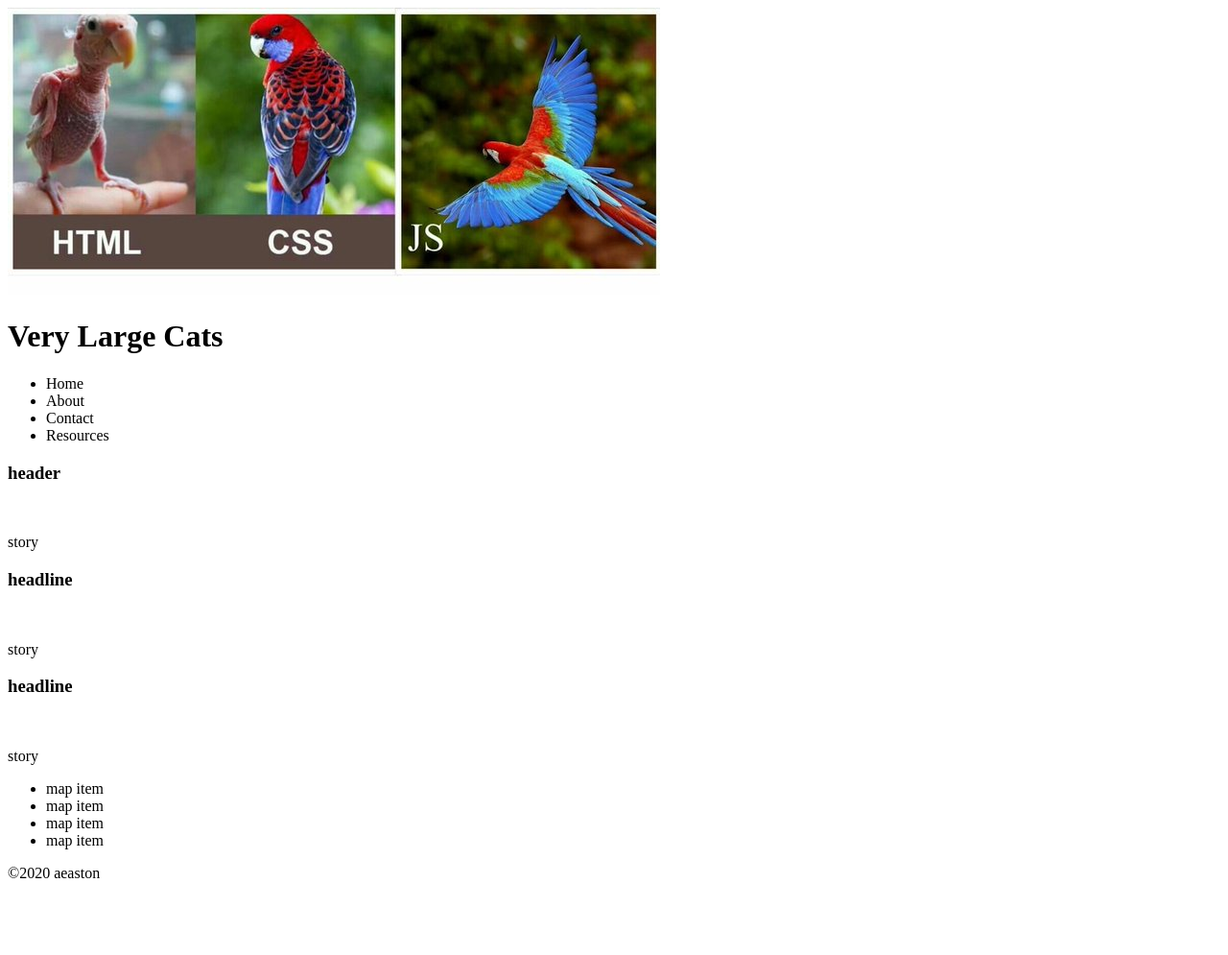
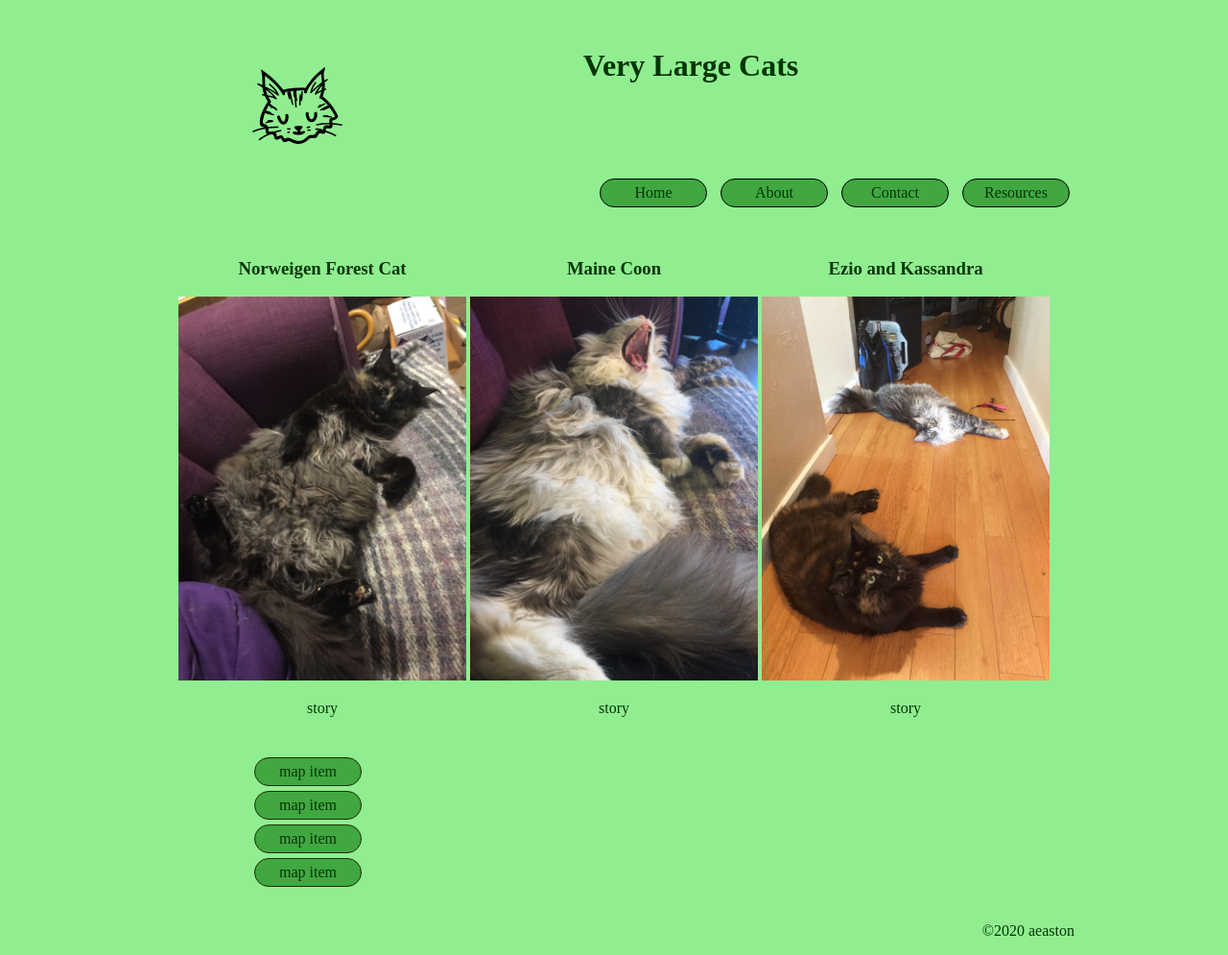
Before and after one commit to adrienneeaston/class-project, a plain HTML site: page index.html in a window 1280 px wide. Shown: the whole page at 96% size. Before the commit the page ends 927 px from the top, so only its background shows below. Drawn offline with Linux system fonts and the light colour scheme.

Commit message:
added css

```diff
--- a/index.html
+++ b/index.html
@@ -4,11 +4,12 @@
   <meta charset="UTF-8">
   <meta name="viewport" content="width=device-width, initial-scale=1.0">
   <title>Class Project</title>
+  <link rel="stylesheet" href="style.css">
 </head>
 
 <body>
   <header>
-    <img src="images/parrot-html-css-js.jpg" alt="parrots">
+    <img src="images/cat-logo.png" alt="parrots">
     <h1>Very Large Cats</h1>
     <nav>
       <ul>
@@ -21,23 +22,25 @@
   </header>
 
   <main>
+    <section>
       <article>
-      <h3>header</h3>
-      <img src="" alt="">
+        <h3>Norweigen Forest Cat</h3>
+        <img src="images/ezio.jpg" alt="">
         <p>story</p>
       </article>
 
       <article>
-      <h3>headline</h3>
-      <img src="" alt="">
+        <h3>Maine Coon</h3>
+        <img src="images/kassandra.jpg" alt="">
         <p>story</p>
       </article>
 
       <article>
-      <h3>headline</h3>
-      <img src="" alt="">
+        <h3>Ezio and Kassandra</h3>
+        <img src="images/ezio-and-kassandra.jpg" alt="">
         <p>story</p>
       </article>
+      </section>
   </main>
 
   <footer>
@@ -48,7 +51,7 @@
       <li>map item</li>
     </ul>
 
-    &copy;2020 aeaston
+    <p>&copy;2020 aeaston</p>
   </footer>
 </body>
 </html>
--- /dev/null
+++ b/style.css
@@ -0,0 +1,88 @@
+/* header */
+
+body {
+  margin: 0px auto;
+  width: 960px;
+  background-color: lightgreen;
+  color: rgb(4, 53, 4)
+}
+
+header {
+  height: 200px;
+}
+
+header img {
+  margin: 10px;
+  float: left;
+  width: 100px;
+  border: none;
+  margin-left: 100px;
+}
+
+header h1 {
+  margin: 10px;
+  margin-right: 50px;
+  margin-top: 50px;
+  text-align: center;
+}
+
+nav {
+  float: right;
+  margin-top: 68px;
+}
+
+header li {
+  display: inline-block;
+  width: 100px;
+  padding: 5px;
+  margin: 5px;
+  text-align: center;
+  background-color: rgb(65, 167, 65);
+  border: 1px solid black;
+  border-radius: 25px;
+}
+
+/* main */
+
+section {
+  width: 940px;
+  margin: 0px auto;
+  text-align: center;
+}
+
+article img {
+  width: 300px;
+}
+
+article {
+  width: 300px;
+  display: inline-block;
+  border-radius: 25px;
+  margin-bottom: 5px;
+}
+
+/* footer */
+
+footer {
+  align-content: center;
+}
+footer ul {
+  width: 150px;
+  display: inline-block;
+  margin-left: 60px;
+}
+footer li {
+  width: 100px;
+  padding: 5px;
+  margin: 5px;
+  text-align: center;
+  background-color:rgb(65, 167, 65);
+  border: 1px solid rgb(31, 44, 4);
+  border-radius: 25px;
+  list-style:  none;
+  color: inherit;
+}
+
+footer p{
+  text-align: right;
+}
```
Also changed, not shown: images/cat-logo.png (added). Lines whose indentation alone changed are shown as unchanged.
